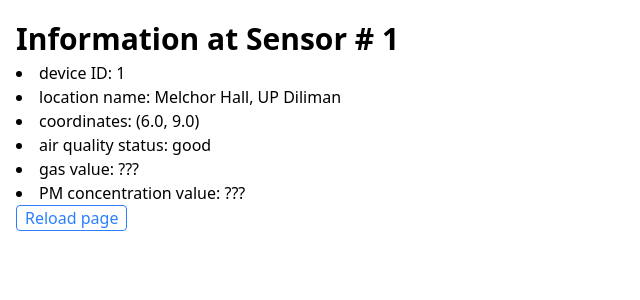
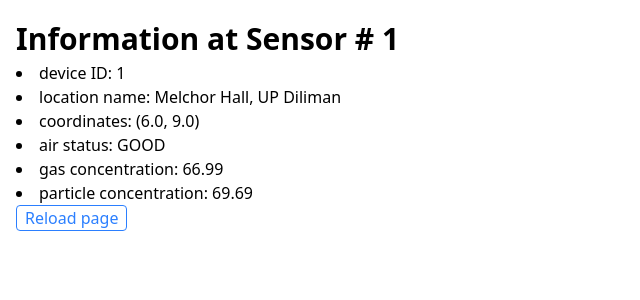
Before and after one commit to JoseTomanan/air-quality-monitoring, a FastAPI app: page /points/1 in a window 1280 px wide. Shown: the top 300 px of the page, without its empty margins (0-640 px from the left). Run offline with FastAPI, Linux system fonts and the light colour scheme.

Commit message:
feat: Add to getAirData gas concentration, particle concentration; Add to parameters of template

```diff
--- a/app/main.py
+++ b/app/main.py
@@ -54,7 +54,11 @@ def get_air_data(request: Request, device_id: int) -> HTMLResponse:
     latitude: float = 6.0
     longitude: float = 9.0
     location_name: str = "Melchor Hall, UP Diliman"
+
     status: AirStatus = AirStatus.good
+
+    gas_concentration: float = 66.99
+    particle_concentration: float = 69.69
 
     return templates.TemplateResponse(
         name="getAirData.html",
@@ -64,7 +68,9 @@ def get_air_data(request: Request, device_id: int) -> HTMLResponse:
             "location_name": location_name,
             "latitude": latitude,
             "longitude": longitude,
-            "status": status
+            "status": status,
+            "gas_concentration": gas_concentration,
+            "particle_concentration": particle_concentration,
             }
         )
 
--- a/templates/getAirData.html
+++ b/templates/getAirData.html
@@ -19,9 +19,9 @@
         <li>device ID: {{ device_id }} </li>
         <li>location name: {{ location_name }}</li>
         <li>coordinates: ({{ latitude }}, {{ longitude }})</li>
-        <li>air quality status: {{ status }}</li>
-        <li>gas value: ??? </li>
-        <li>PM concentration value: ??? </li>
+        <li>air status: {{ status|upper }}</li>
+        <li>gas concentration: {{ gas_concentration }} </li>
+        <li>particle concentration: {{ particle_concentration }} </li>
     </ul>
     <button
         id="reload"
```
